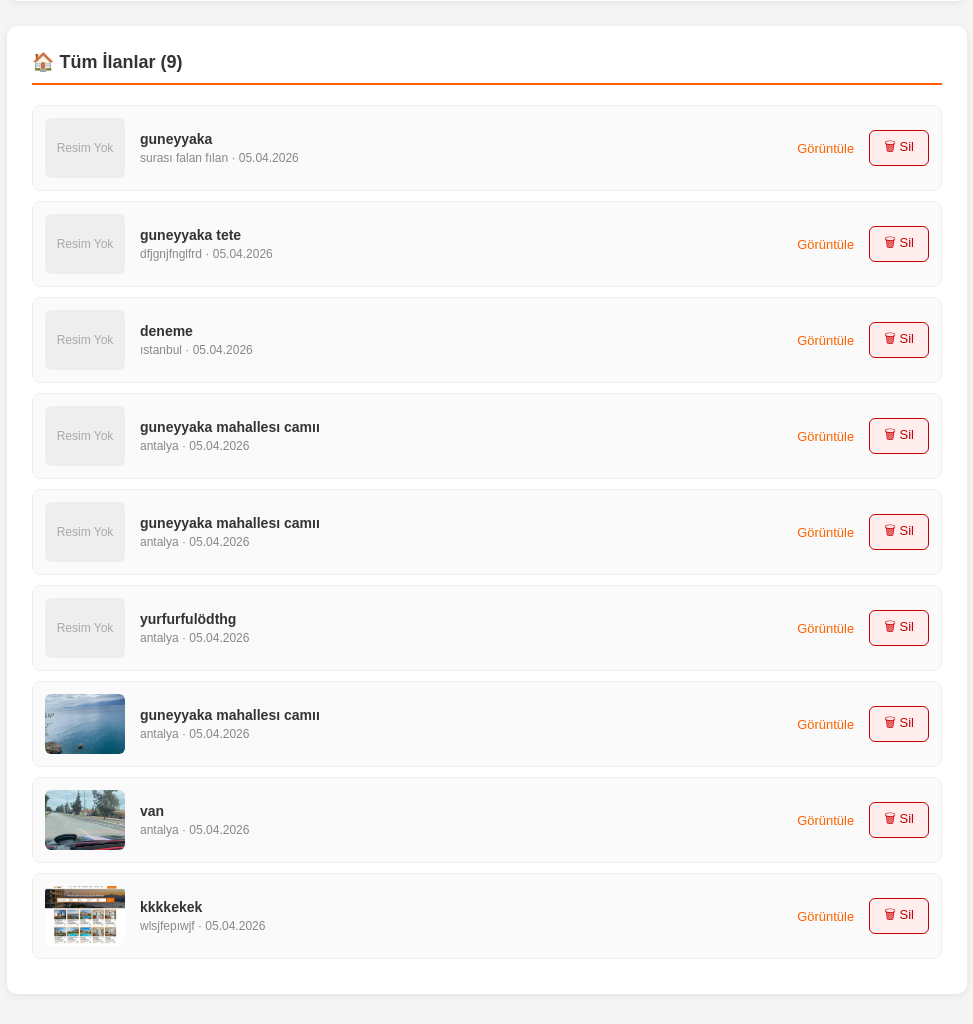
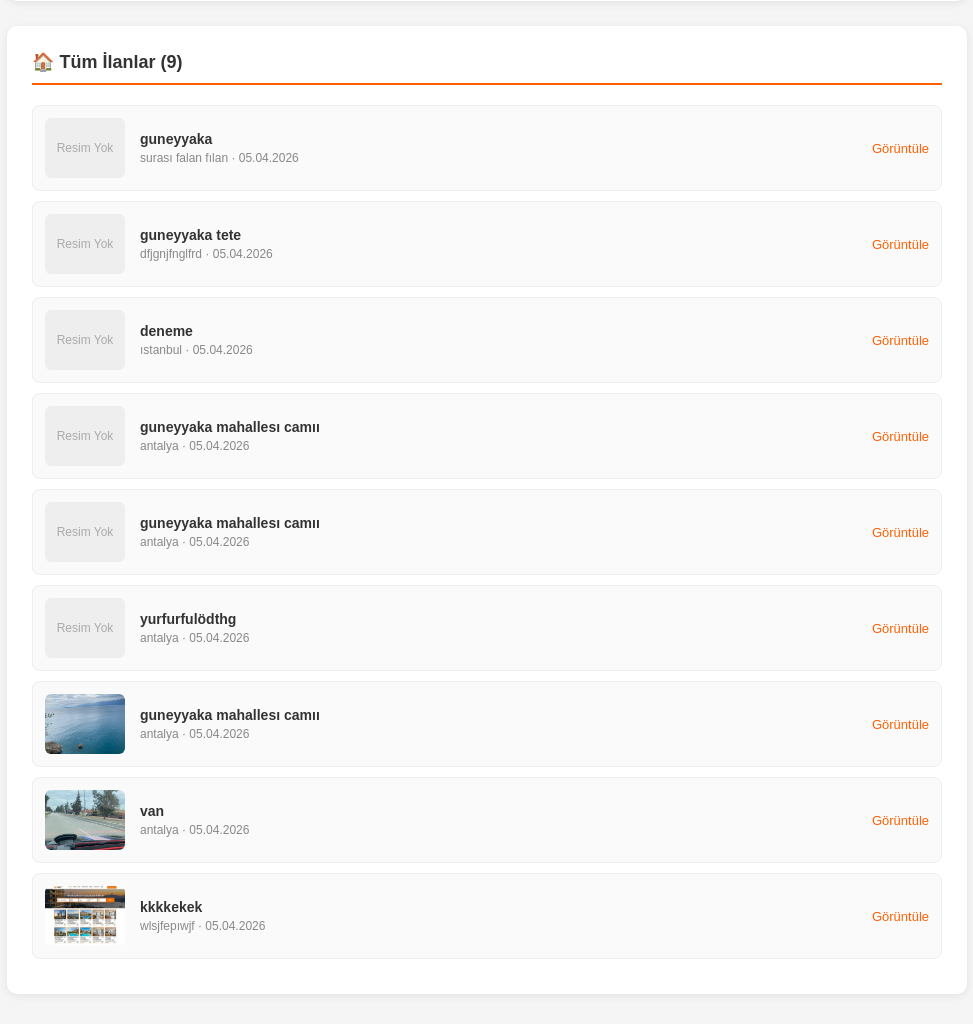
Before and after one commit to seyfettinkeskin7-hue/ilansitesiaa, a Django app: template ilanlar/templates/panel.html in a window 1280 px wide. Shown: the part 1185-2209 px from the top of the page, without its empty margins (153-1126 px from the left). Run offline with Django 5.2, Linux system fonts and the light colour scheme; the template is opened without the code that fills it: values that come from a table or form of the project are taken from there, others are empty; data comes from the database, SQL or seed files in the repository.

Commit message:
Siteden ilan silme kaldirildi

```diff
--- a/ilanlar/templates/panel.html
+++ b/ilanlar/templates/panel.html
@@ -116,10 +116,7 @@
                     <p>{{ ilan.konum }} · {{ ilan.tarih|date:"d.m.Y" }}</p>
                 </div>
                 <a href="/ilan/{{ ilan.id }}/" style="color:#FF6000; font-size:13px; text-decoration:none;">Görüntüle</a>
-                <form method="post" action="/ilan-sil/{{ ilan.id }}/">
-                    {% csrf_token %}
-                    <button type="submit" class="btn-sil" onclick="return confirm('İlanı silmek istediğine emin misin?')">🗑 Sil</button>
-                </form>
+
             </div>
             {% endfor %}
         </div>
```
